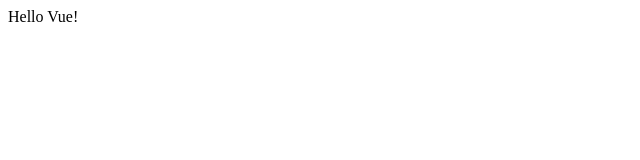
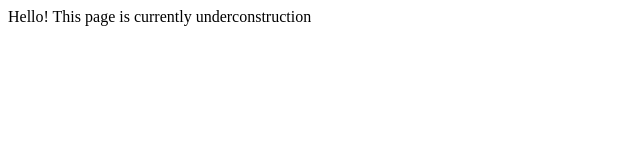
Before and after one commit to lfinney/lfinney.github.io, a plain HTML site: page index.html in a window 1280 px wide. Shown: the whole page, without its empty margins (0-640 px from the left). Drawn offline with nearby package versions, Linux system fonts and the light colour scheme.

Commit message:
Add 'under construction' message

```diff
--- a/index.html
+++ b/index.html
@@ -15,7 +15,7 @@
     var app = new Vue({
       el: '#app',
       data: {
-        message: 'Hello Vue!'
+        message: 'Hello! This page is currently underconstruction'
       }
     })
   </script>
```
